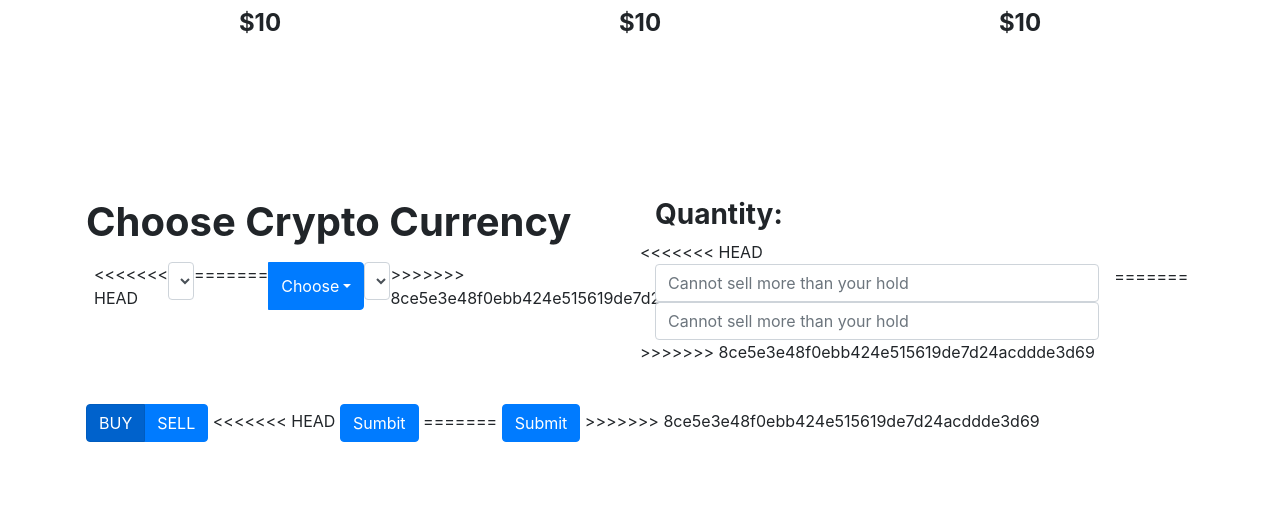
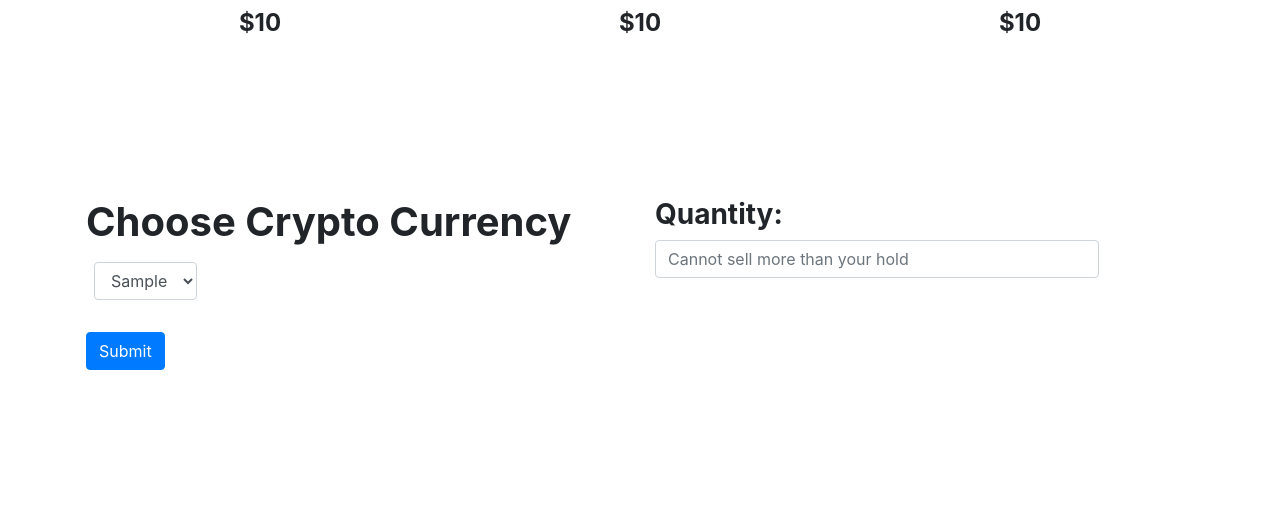
Before and after one commit to MinnL/Westworld, a Flask app: template templates/main.html in a window 1280 px wide. Shown: the part 910-1424 px from the top of the page. After the commit the page ends 1280 px from the top, so only its background shows below. Run offline with Flask 2, Linux system fonts and the light colour scheme; the template is opened without the code that fills it: most values are stand-ins (such as "Sample title", 1, 10 or a date in 2020); some libraries are stand-ins or nearby versions.

Commit message:
luke fri

```diff
--- a/app.py
+++ b/app.py
@@ -33,10 +33,12 @@ def view_ledger():
 def process_order():
     qty = request.form['qty']
     symbol = request.form['itemOrdered']
+    # action = request.form['action']
+    initial_balance = 10000000
     # price = request.form []
     connection = get_connection()
     sql = 'insert into trade (qty,symbol_id) values ('+qty+','+symbol+')'
-    # i.e insert into orders (quantity, product_id) values (8000,2)
+    # i.e insert into orders (quantity, symbol_id) values (8000,2)
     result = connection.cmd_query(sql)
     connection.commit()
     connection.close()
--- a/templates/main.html
+++ b/templates/main.html
@@ -109,40 +109,43 @@
                 <div class="col-md-6">
                   <h1 class=""><b>Choose Crypto Currency</b></h1>
                   <div class="btn-group m-2">
-<<<<<<< HEAD
-                    <select class="form-control" name="itemOrdered"> {% for symbol_id,coin_type in stuff %} <option value="{{symbol_id}}">{{coin_type}}</option> {% endfor %} </select>
-=======
-                    <button class="btn btn-primary dropdown-toggle" data-toggle="dropdown">Choose</button>
+                    <!-- <button class="btn btn-primary dropdown-toggle" data-toggle="dropdown">Choose</button> -->
                     <select class="form-control" name="itemOrdered">
                     {% for symbol_id,coin_type in stuff %}
                       <option value="{{symbol_id}}">{{coin_type}}</option>
                     {% endfor %}
                     </select>
->>>>>>> 8ce5e3e48f0ebb424e515619de7d24acddde3d69
                   </div>
                 </div>
                 <div class="col-md-6">
                   <h3 class=""><b>Quantity:</b></h3>
                   <div class="form-group row">
-<<<<<<< HEAD
-                    <div class="col-10"><input type="number" class="form-control" id="form7" placeholder="Cannot sell more than your hold"></div>
-=======
                     <!-- <div class="col-10"><input class="form-control" id="form7" placeholder="Cannot sell more than your hold" name="qty"></div> -->
                     <div class="col-10"><input type="number" class="form-control" id="form7" placeholder="Cannot sell more than your hold" name="qty"></div>
->>>>>>> 8ce5e3e48f0ebb424e515619de7d24acddde3d69
                   </div>
                 </div>
               </div>
             </div>
-            <div class="btn-group btn-group-toggle" data-toggle="buttons">
+            <!-- buy action
+            <div class="col-md-6">
+              <h3 class=""><b>Buy</b></h3>
+              <div class="form-group row">
+                <div class="col-10"><input type="checkbox" class="form-control" id="form7" name="action"></div>
+              </div>
+            </div>
+            sell action
+            <div class="col-md-6">
+              <h3 class=""><b>Sell</b></h3>
+              <div class="form-group row">
+                <div class="col-10"><input type="checkbox" class="form-control" id="form7" name="action"></div>
+              </div>
+            </div> -->
+            <!-- <div class="btn-group btn-group-toggle" data-toggle="buttons">
+              <input type="checkbox" class="form-control" id="form7" name="action">
               <label class="btn btn-primary active">BUY</label>
               <label class="btn btn-primary">SELL</label>
-            </div>
-<<<<<<< HEAD
-            <button type="submit" class="btn btn-primary my-2" href="/ordersummary">Sumbit<br></button>
-=======
+            </div> -->
             <button type="submit" class="btn btn-primary my-2">Submit<br></button>
->>>>>>> 8ce5e3e48f0ebb424e515619de7d24acddde3d69
           </form>
         </div>
       </div>
```
